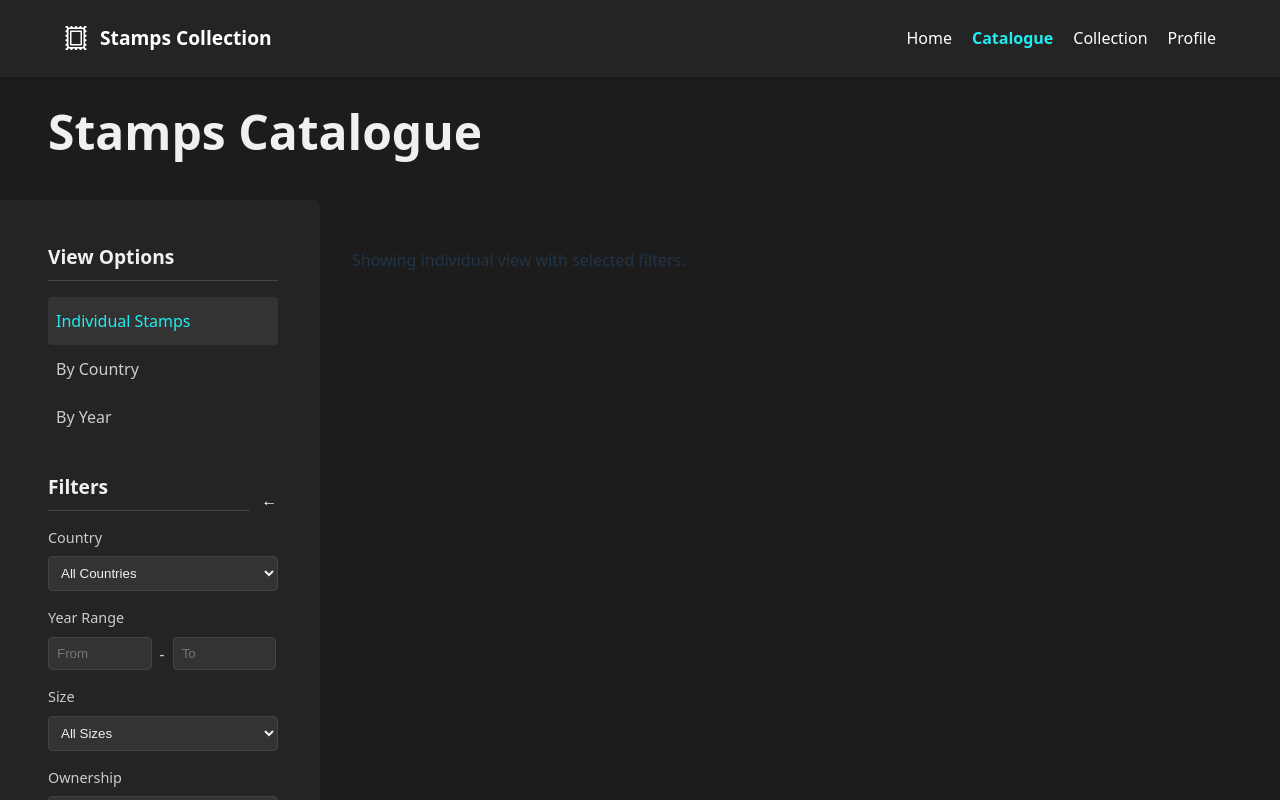
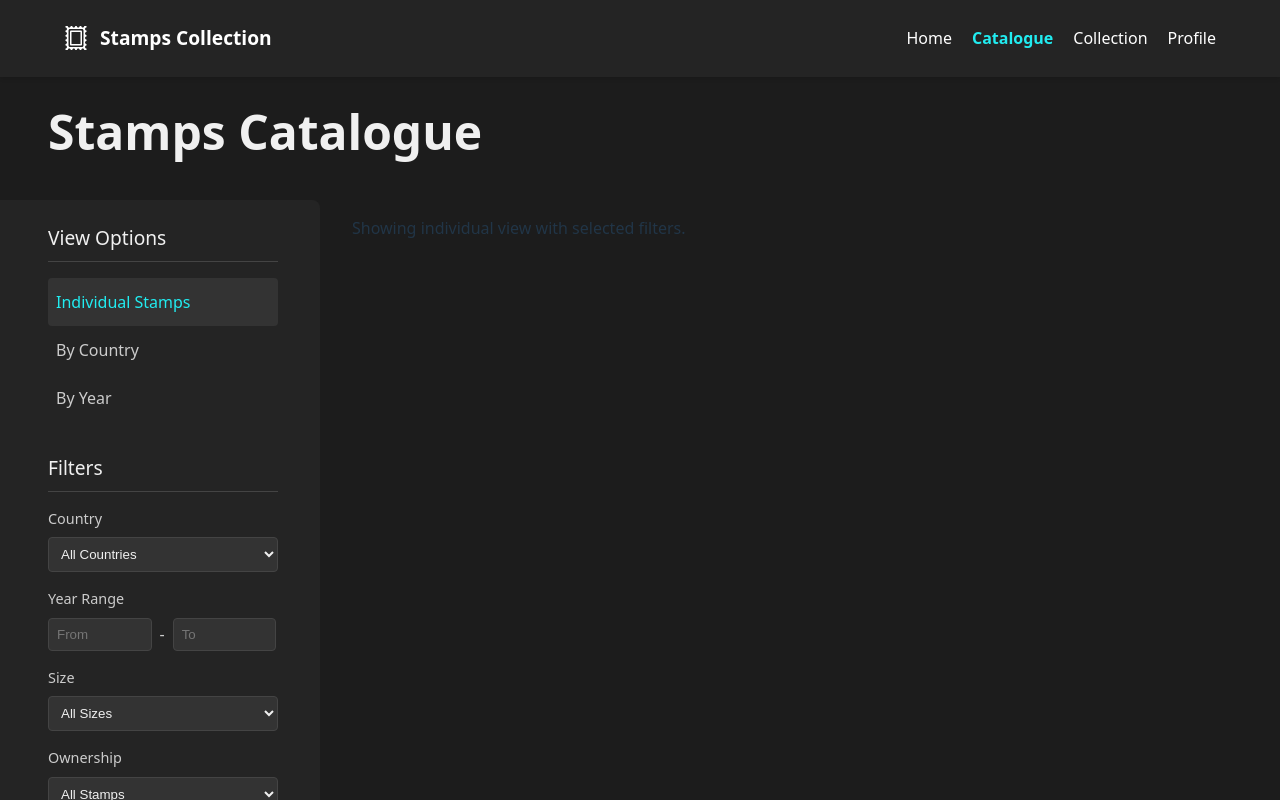
Before and after one commit to Timo1024/stamps-3, a React (Vite) app in the folder frontend/: page /catalogue in a window 1280 px wide. Built offline with nearby package versions, Linux system fonts and the light colour scheme.

Commit message:
removed toggle behaviour of sidebar

```diff
--- a/frontend/src/pages/Catalogue.css
+++ b/frontend/src/pages/Catalogue.css
@@ -17,11 +17,11 @@
 }
 
 .catalogue-content {
-    position: relative;
+    /* position: relative; */
     display: flex;
     flex-direction: row;
     gap: 2rem;
-    height: calc(100vh - 6rem);
+    /* height: calc(100vh - 6rem); */
     /* Account for navbar and padding */
 }
 
@@ -75,46 +75,11 @@
     scrollbar-gutter: stable;
 }
 
-.catalogue-sidebar.hidden {
-    transform: translateX(-90%);
-}
-
 .catalogue-content {
     flex: 1;
     padding-right: 1rem;
     overflow-y: auto;
     transition: padding-left 0.3s ease;
-}
-
-.catalogue-content.expanded {
-    padding-left: 1rem;
-}
-
-.sidebar-toggle {
-    position: absolute;
-    left: 250px;
-    top: 50%;
-    transform: translateY(-50%);
-    width: 24px;
-    height: 40px;
-    background-color: #242424;
-    color: white;
-    border: none;
-    border-radius: 0 4px 4px 0;
-    cursor: pointer;
-    display: flex;
-    justify-content: center;
-    align-items: center;
-    transition: left 0.3s ease;
-    z-index: 10;
-}
-
-.sidebar-toggle.shifted {
-    left: 0;
-}
-
-.sidebar-toggle:hover {
-    background-color: #333;
 }
 
 .catalogue-heading {
@@ -223,6 +188,6 @@
 }
 
 .catalogue-results {
-    margin-top: 2rem;
+    /* margin-top: 2rem; */
     min-height: 300px;
 }
--- a/frontend/src/pages/Catalogue.tsx
+++ b/frontend/src/pages/Catalogue.tsx
@@ -4,7 +4,6 @@ import './Catalogue.css';
 
 const Catalogue: React.FC = () => {
     const [viewMode, setViewMode] = useState<'individual' | 'country' | 'year'>('individual');
-    const [sidebarVisible, setSidebarVisible] = useState(true);
     const [filters, setFilters] = useState({
         country: '',
         yearFrom: '',
@@ -21,17 +20,13 @@ const Catalogue: React.FC = () => {
         }));
     };
 
-    const toggleSidebar = () => {
-        setSidebarVisible(!sidebarVisible);
-    };
-
     return (
         <div className="page catalogue-container">
             <div className='catalogue-heading'>Stamps Catalogue</div>
             <div className="catalogue-content">
-                <div className={`catalogue-sidebar ${sidebarVisible ? 'visible' : 'hidden'}`}>
+                <div className={`catalogue-sidebar`}>
                     <div className="sidebar-section">
-                        <h3 className="sidebar-heading">View Options</h3>
+                        <div className="sidebar-heading">View Options</div>
                         <ul className="sidebar-nav">
                             <li
                                 className={`sidebar-nav-item ${viewMode === 'individual' ? 'active' : ''}`}
@@ -55,7 +50,7 @@ const Catalogue: React.FC = () => {
                     </div>
 
                     <div className="sidebar-section">
-                        <h3 className="sidebar-heading">Filters</h3>
+                        <div className="sidebar-heading">Filters</div>
                         <div className="filter-group">
                             <label htmlFor="country">Country</label>
                             <select
@@ -131,20 +126,14 @@ const Catalogue: React.FC = () => {
                     </div>
                 </div>
 
-                <button
-                    className={`sidebar-toggle ${sidebarVisible ? '' : 'shifted'}`}
-                    onClick={toggleSidebar}
-                    aria-label={sidebarVisible ? "Hide sidebar" : "Show sidebar"}
-                >
-                    {sidebarVisible ? '←' : '→'}
-                </button>
-
-                <div className={`catalogue-content ${sidebarVisible ? '' : 'expanded'}`}>
+                <div className={`catalogue-content`}>
 
                     {/* Content area that will change based on the view mode and filters */}
                     <div className="catalogue-results">
                         <p>Showing {viewMode} view with selected filters.</p>
-                        {/* Stamps will be displayed here */}
+
+                        {/* show meta results from backend */}
+
                     </div>
                 </div>
             </div>
```
